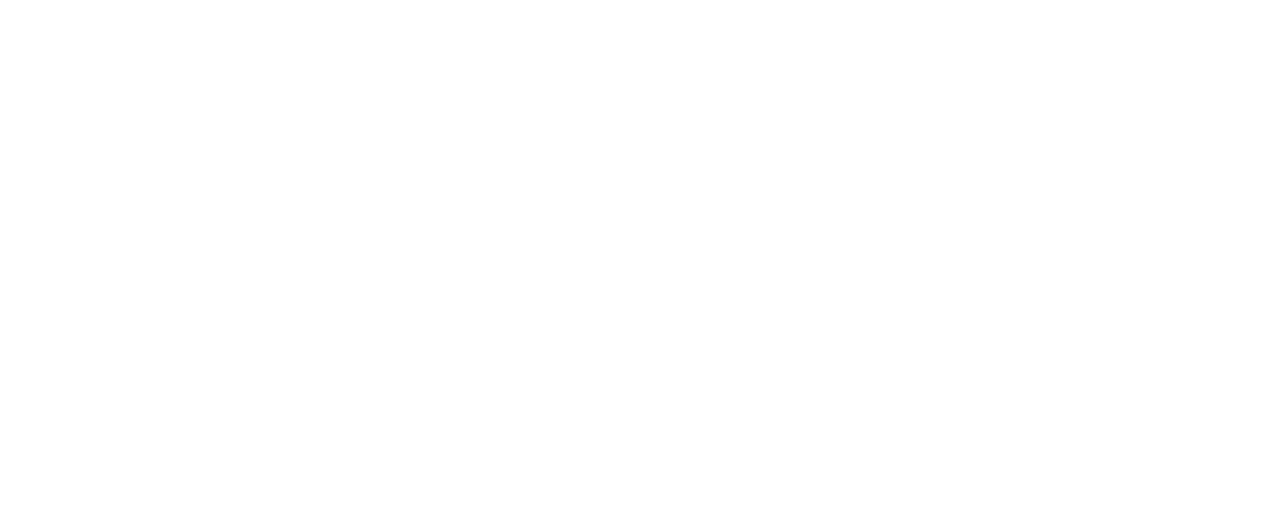
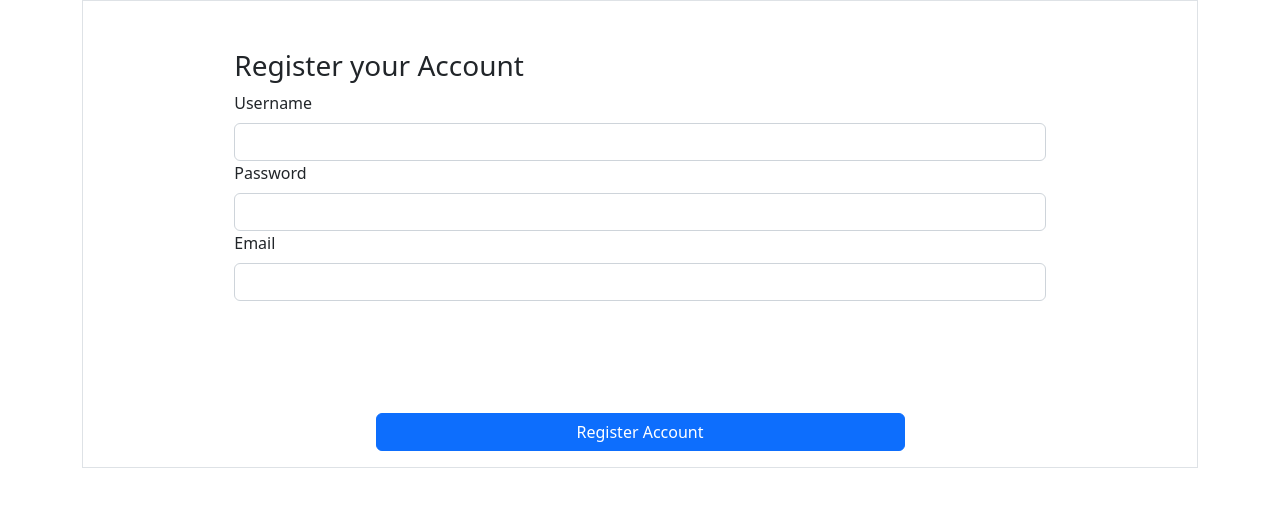
Before and after one commit to MrGansoStr/reactViteAxios, a React (Vite) app: page /register in a window 1280 px wide. Before the commit this address had no page. Shown: the top 506 px of the page. Built offline with nearby package versions, Linux system fonts and the light colour scheme.

Commit message:
Register Page

```diff
--- a/src/index.jsx
+++ b/src/index.jsx
@@ -4,6 +4,7 @@ import 'bootstrap/dist/css/bootstrap.min.css';
 import { BrowserRouter as Router, Routes, Route } from 'react-router-dom';
 import Table from "./parts/Table";
 import Login from "./parts/Login";
+import Register from "./parts/Register";
 
 const root = ReactDOM.createRoot(document.getElementById('root'));
 
@@ -12,6 +13,7 @@ root.render(
       <Routes>
         <Route index path='/' element={<Table/>}/>
         <Route path='/login' element={<Login/>}/>
+        <Route path='/register' element={<Register/>} />
       </Routes>
   </Router>
 
--- a/src/parts/Login.jsx
+++ b/src/parts/Login.jsx
@@ -52,7 +52,7 @@ const Login = () => {
         </form>
       </div>
     </div>
-  )
+  );
 };
 
 export default Login;
--- /dev/null
+++ b/src/parts/Register.jsx
@@ -0,0 +1,69 @@
+
+import { useState } from "react";
+import axios from 'axios';
+
+const Register = () => {
+
+  let [username, setusername] = useState("");
+  let [password, setpassword] = useState("");
+  let [email, setemail] = useState("");
+  let [msg, setmsg] = useState(false)
+  let [veces, setveces] = useState(0);
+  let [estado, setestado] = useState(0);
+
+
+  const RegisterAccount = async (e) => {
+    e.preventDefault();
+    try {
+      let {data, status} = await axios.post('https://restapinormal.vercel.app/register', {username: username, password: password, email: email});
+      console.log(data);
+      setveces(veces+=1);
+      setestado(status);
+      setmsg(false);
+    } catch (error) {
+      setmsg(true);
+      setveces(0);
+      console.log(error);
+    }
+  };
+
+  return(
+    <div className="container-lg">
+      <form className="border" onSubmit={RegisterAccount}>
+        <div className="justify-content-center">
+
+        <div className="container py-5 m-0 m-auto w-75">
+          <h3>Register your Account</h3>
+          <label className="form-label" htmlFor="username">Username</label>
+          <input className="form-control" type="text" id="username" onChange={e => setusername(e.target.value)}/>
+
+          <label className="form-label" htmlFor="password">Password</label>
+          <input className="form-control"  type="password" id="password" onChange={e => setpassword(e.target.value)}/>
+
+          <label className="form-label" htmlFor="email" >Email</label>
+          <input className="form-control" type="email" id="email" onChange={e => setemail(e.target.value)}/>
+        </div>
+        <div className="container justify-content-center py-4">
+          {
+
+            // like clicked and register success == true ? Mesage Succes :
+            // clicked and  (! success) User Already Used : none Display
+
+
+            veces > 0 && estado === 200? <div className="m-0 m-auto bg-success bg-opacity-75 w-50 rounded-3 text-white p-2 text-center">Register Account Successfully</div>: <div> {msg ? <div className="m-0 m-auto bg-danger bg-opacity-75 w-75 rounded-3 text-white p-2 text-center"> Usuario ya en uso</div>: <div></div>}</div>
+          }
+        </div>
+        <div className="container">
+          <div className="justify-content-center align-items-center p-3">
+            <div className="m-0 m-auto w-50">
+              <button type="submit" className="w-100 btn btn-primary">Register Account</button>
+            </div>
+          </div>
+        </div>
+          </div>
+      </form>
+    </div>
+  );
+};
+
+export default Register;
```
Lines whose indentation alone changed are shown as unchanged.
